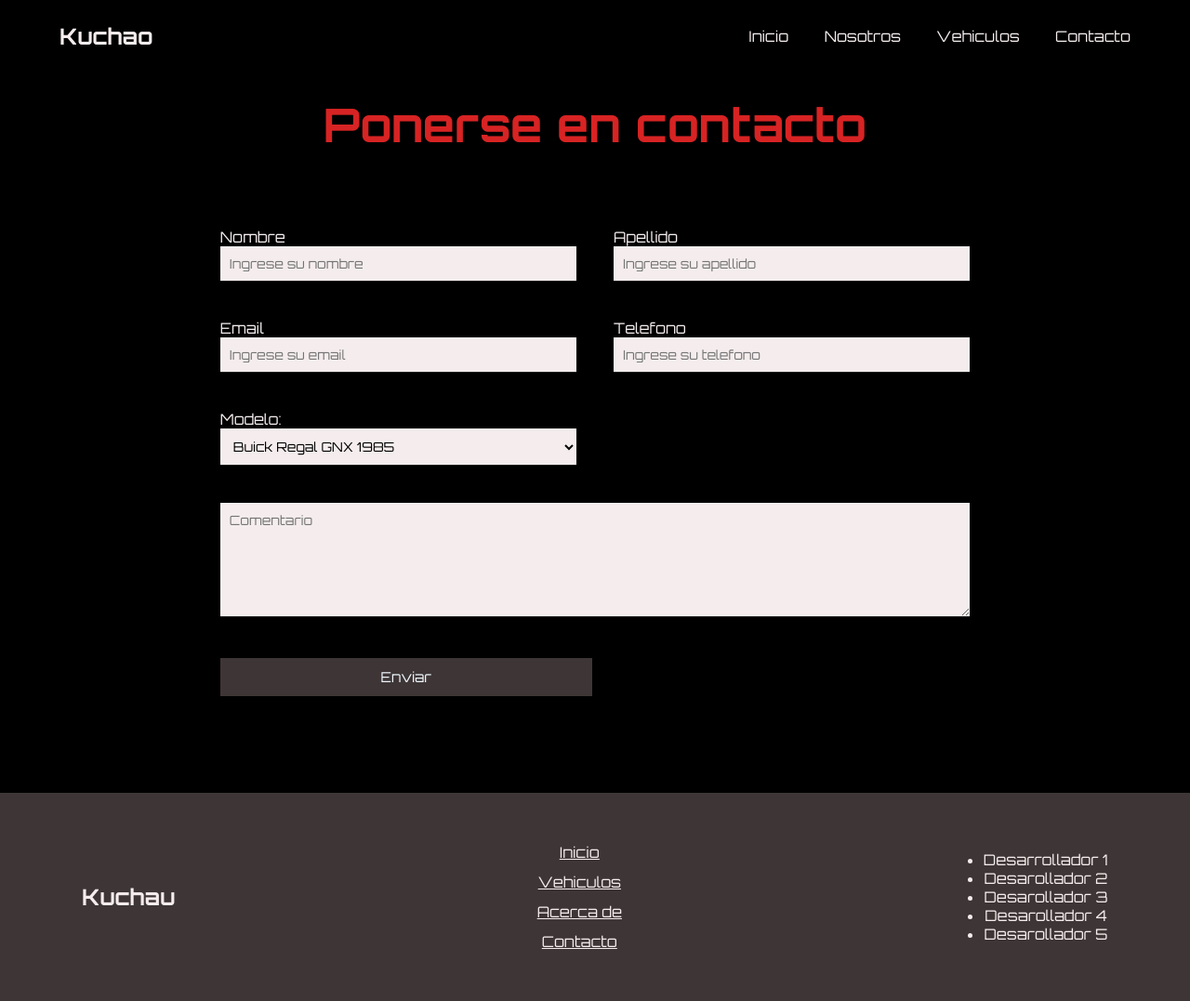
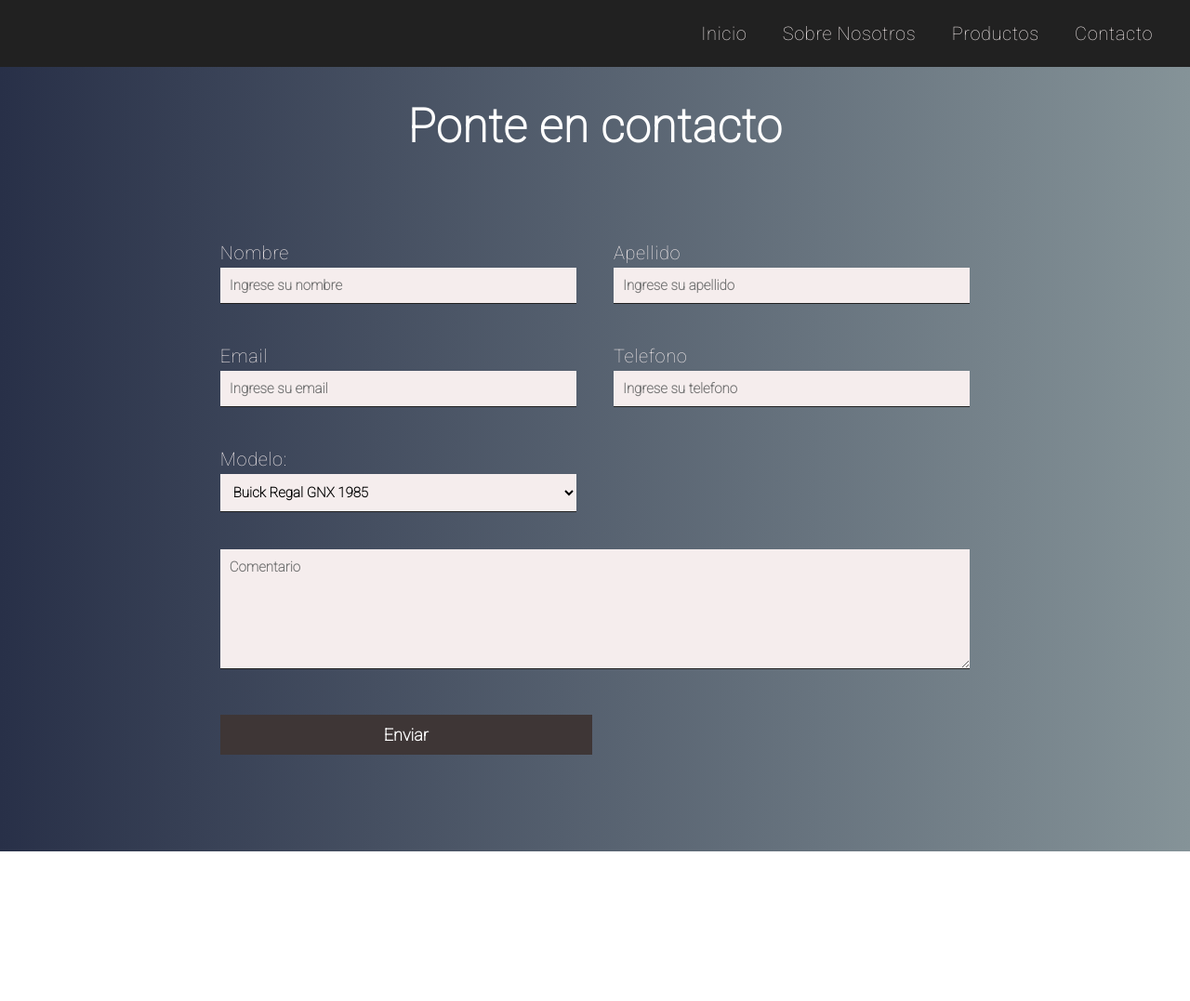
Before and after one commit to Keykey10/Formulario1, a plain HTML site: page index.html in a window 1280 px wide. Shown: the whole page at 93% size. After the commit the page ends 916 px from the top, so only its background shows below. Drawn offline with Linux system fonts and the light colour scheme; some packages are replaced by stand-ins of ours; a script that the page names is missing.

Commit message:
modificaciones

```diff
--- a/cs.css
+++ b/cs.css
@@ -1,22 +1,31 @@
-@import url('https://fonts.googleapis.com/css2?family=Orbitron:wght@400;500;700&display=swap');
+@import url('https://fonts.googleapis.com/css2?family=Roboto:wght@100&display=swap');
+@import url('https://fonts.googleapis.com/css2?family=Inter:wght@500&display=swap');
 
 
 *{
     padding: 0;
     margin: 0;
     box-sizing: border-box;
-    font-family: 'Orbitron', sans-serif;
+    font-family:'Roboto', sans-serif ;
     color: #F5EDED;
+    font-size: 20px;
 
 }
 
 body{
-background-color: #000000;}
+    width: 100%;
+    height: 100%;
+    letter-spacing: 0.03em;
+    line-height: 1.6;
+    background: linear-gradient(90deg, #283048 0%, #859398 100%);
+
+}
 
 header{
-    padding: 3vh 5vw;
+    background-color: rgb(33, 33, 33);
+    padding: 20px 40px;
     display: flex;
-    justify-content: space-between;
+    justify-content: flex-end;
     align-items: center;
 }
 
@@ -30,7 +39,7 @@ header nav a{
 text-decoration: none;}
 
 header nav a:hover{
-    color: #D72323;
+    color: #50639c;
     transition: 1s ease-in-out;}
 
 main{
@@ -44,48 +53,31 @@ main{
 
 main h1{
 text-align: center;
-color: #D72323;
+color: white;
 font-size: 50px;}
 
-footer{background-color: #3E3636;
-        text-align: center;
-        padding: 3vh;}
-
-    .contenidoFooter{background-color: #3E3636;
-        padding: 3vh 5vw;
-        display: flex;
-        justify-content: space-between;
-        align-items: center;
-    }
-
-    .enlacesFooter{display: flex;
-    flex-direction: column;
-    line-height: 2 }
-
-    footer a:hover{color: #D72323;
-        transition: 1s ease-in-out;}
-
-    main form{width: 70%;
+    form{width: 70%;
         display: grid;
         gap: 5vh;
         grid-template-columns: 1fr 1fr;
         }
 
-        main form .block{grid-column: 1 / 3;
+    form .block{grid-column: 1 / 3;
             gap: 3vh;
             }
 
-    main form .inputContainer{
+    form .inputContainer{
     gap: 3vh;
     }
 
-    main form .inputContainer input, select, option, textarea{
+    form .inputContainer input, select, option, textarea{
         color: #000000;
         padding: 10px;
         background-color: #F5EDED;
         border: none;
         border-bottom: 1px rgb(33, 33, 33) solid;
-        font-size: 14px;
+        font-size: 15px;
+        font-weight: bold;
         width: 100%;
 
     }
@@ -93,13 +85,14 @@ footer{background-color: #3E3636;
     .btnEnviar{width: 400px;
     padding: 10px;
     background-color: #3E3636;
-    color: aliceblue;
+    color: white;
     border: 1px solid #3E3636;
-    font-size: 15px;
+    font-size: 18px;
+    font-weight: bold;
 }
 
-.btnEnviar:hover{background-color: #D72323;
-                color: #F5EDED;
+.btnEnviar:hover{background-color: #beb7ff;
+                color: #000000;
             transition: 1s ease-in-out;}
 
 
@@ -122,6 +115,19 @@ footer{background-color: #3E3636;
 
 
 .boton-rojo {
-    background-color: #D72323 !important;
+    background-color: #3e3a63 !important;
     color: white !important;
   }
+
+.texto{
+    font-weight: bold;}
+
+@media  screen and (max-width: 800px) {
+form{
+width: 80%;
+display: flex;
+flex-direction: column;
+gap: 5vh;}
+.btnEnviar{
+width: 80%;}
+}
--- a/index.html
+++ b/index.html
@@ -10,29 +10,24 @@
 <body>
 
 <header>
-        <h2>Kuchao</h2>
     <nav>
         <a href="">Inicio</a>
-                <a href="">Nosotros</a>
-                <a href="">Vehiculos</a>
+        <a href="">Sobre Nosotros</a>
+        <a href="">Productos</a>
         <a href="">Contacto</a>
     </nav>
 </header>
-
 <main>
-        <h1>Ponerse en contacto</h1>
+    <h1>Ponte en contacto</h1>
         <form id="formularioR" class="formulario">
-
             <div class="inputContainer">
                 <label for="nombre">Nombre</label>
                 <input type="text" id="nombre" placeholder="Ingrese su nombre" required>
             </div>
-
             <div class="inputContainer">
                 <label for="apellido">Apellido</label>
                 <input type="text" id="apellido" placeholder="Ingrese su apellido" required>
             </div>
-
             <div class="inputContainer">
                 <label for="">Email</label>
                 <input type="email" id="email" placeholder="Ingrese su email" required>
@@ -42,7 +37,6 @@
                 <label for="telefono">Telefono</label>
                 <input type="tel" id="tel" placeholder="Ingrese su telefono" required>
             </div>
-
             <div class="inputContainer">
                     <label for="modelo">Modelo:</label>
                     <select name="modelo" id="modelo">
@@ -71,41 +65,16 @@
                         <option value="Willys MB Jeep 1942">Willys MB Jeep 1942</option>
                     </select>
             </div>
-
             <div class="block">
                 <textarea name="comentario" id="comentario" rows="6" placeholder="Comentario" required></textarea>
             </div>
             <div  class="block">
             <input type="submit" value="Enviar" class="btnEnviar" id="btn-sweet">
             </div>
-
         </form>
-
     <div class="contenedorusuarios">
     </div>
 </main>
-
-    <footer>
-        <div class="contenidoFooter">
-            <h2>Kuchau</h2>
-            <div class="enlacesFooter">
-                <a href="../index.html">Inicio</a>
-                <a href="./productos.html">Vehiculos</a>
-                <a href="./acercade.html">Acerca de</a>
-                <a href="">Contacto</a>
-            </div>
-            <div class="desarrolladores">
-                <ul>
-                    <li>Desarrollador 1</li>
-                    <li>Desarollador 2</li>
-                    <li>Desarollador 3</li>
-                    <li>Desarollador 4</li>
-                    <li>Desarollador 5</li>
-                </ul>
-            </div>
-            </div>
-    </footer>
-
 <script src="https://cdn.jsdelivr.net/npm/sweetalert2@11"></script>
 <script src="js.js"></script>
 </body>
```
Lines whose indentation alone changed are shown as unchanged.
